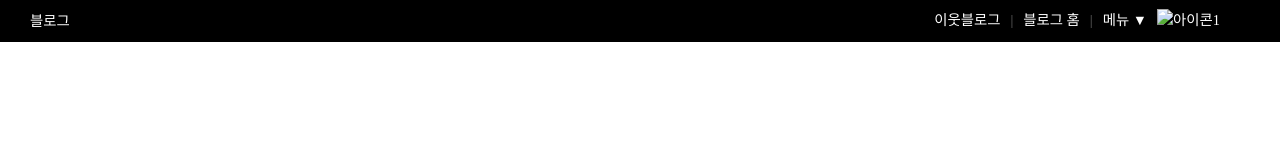
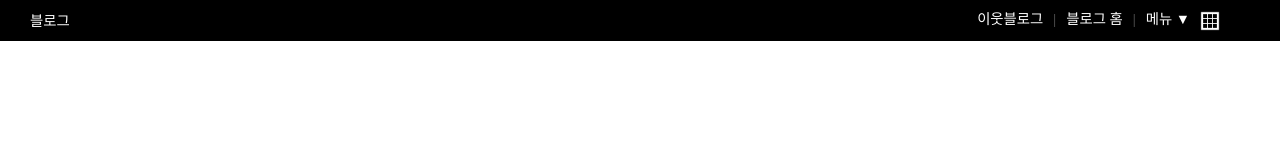
Before and after one commit to loveko3242/taboola2, a plain HTML site: page skincare/index.html in a window 1280 px wide. Shown: the top 143 px of the page. Drawn offline with Linux system fonts and the light colour scheme; a web font is replaced by a local one.

Commit message:
Update index.html

```diff
--- a/skincare/index.html
+++ b/skincare/index.html
@@ -273,7 +273,7 @@ document.addEventListener('DOMContentLoaded', function () {
     <a href="#menu">메뉴 ▼</a>
     <span class="icons">
   <a href="#grid1" class="icon-square">
-    <img src="skincare/images/icon.png" alt="아이콘1" />
+    <img src="/images/icon.png" alt="아이콘1" />
   </a>
     </span>
   </div>
```
